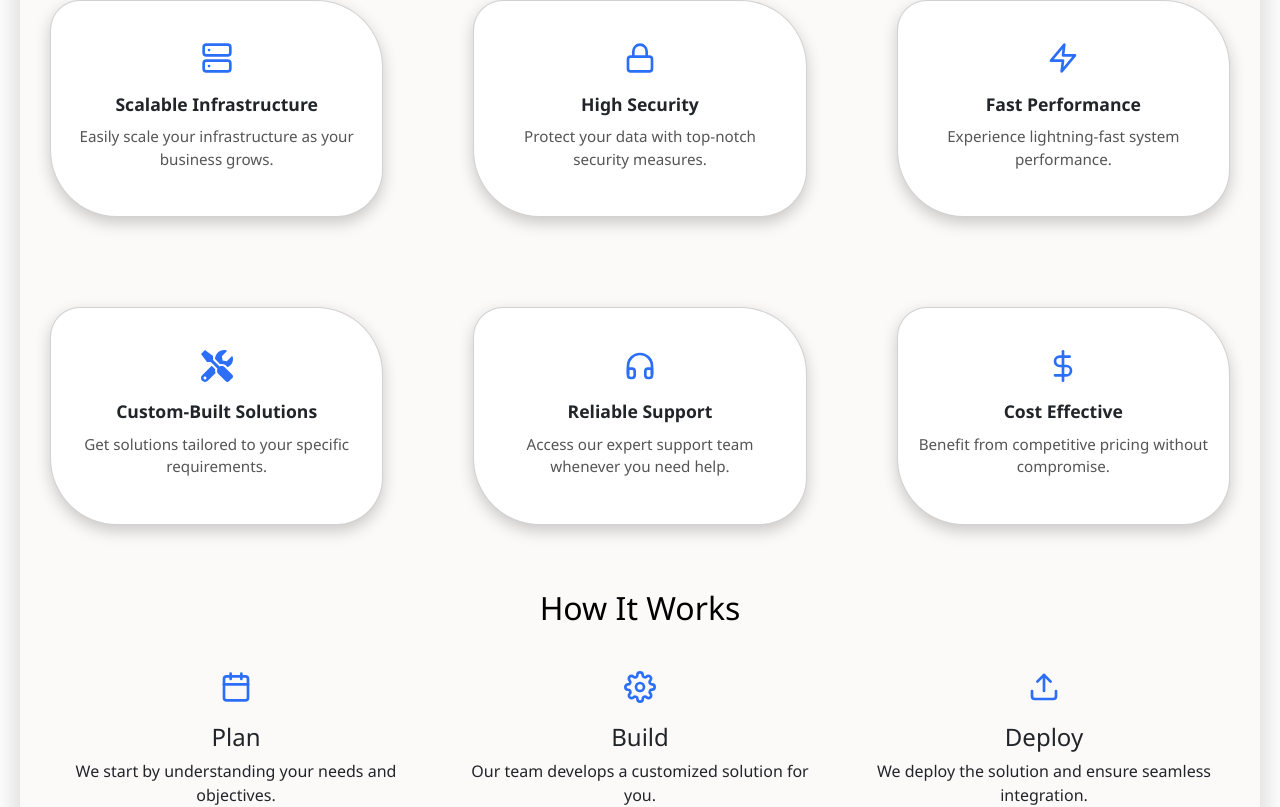
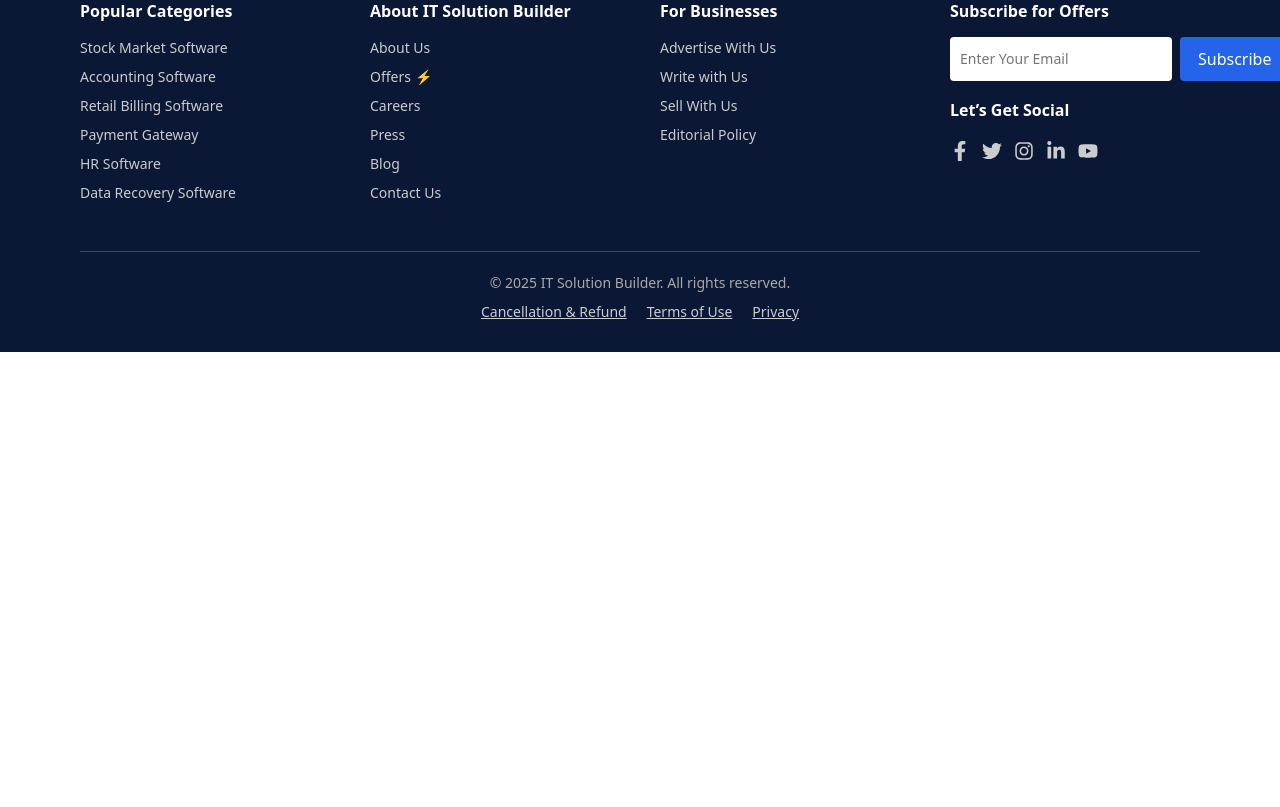
Before and after one commit to Rajnishcodes/IT-Solutions, a React (Vite) app: page / in a window 1280 px wide. Shown: the part 2796-3603 px from the top of the page. After the commit the page ends 3148 px from the top, so only its background shows below. Built offline with nearby package versions, Linux system fonts and the light colour scheme.

Commit message:
Upadation

```diff
--- a/src/App.jsx
+++ b/src/App.jsx
@@ -31,7 +31,7 @@ import PaymentGateway from "../Popular/PaymentGateway";
 import HRSoftware from "../Popular/HRSoftware";
 import DataRecovery from "../Popular/DataRecovery";
 import Advertise from "./Businesses/Advertise";
-import WhyChooseUs from "./pages/WhyChooseUs"; // kept from other branch
+
 
 const App = () => {
   return (
@@ -44,7 +44,6 @@ const App = () => {
           element={
             <>
               <Hero />
-              <WhyChooseUs /> {/* Optional section below Hero */}
             </>
           }
         />
--- a/src/pages/AwsService.jsx
+++ b/src/pages/AwsService.jsx
@@ -1,6 +1,6 @@
 import React from "react";
 import { FaAws, FaCloud, FaServer, FaShieldAlt, FaDatabase } from "react-icons/fa";
-import "../styles/AWSService.css";
+import "../styles/AwsService.css";
 
 const AWSService = () => {
   const awsFeatures = [
--- a/src/pages/Contact.jsx
+++ b/src/pages/Contact.jsx
@@ -80,20 +80,6 @@ const SimpleContactForm = () => {
             />
           </div>
 
-          <label htmlFor="service">Choose Service</label>
-          <select
-            id="service"
-            value={formData.service}
-            onChange={handleChange}
-          >
-            <option value="">-- Select a Service --</option>
-            <option value="web">Web Development</option>
-            <option value="mobile">Mobile App Development</option>
-            <option value="cybersecurity">Cybersecurity</option>
-            <option value="cloud">Cloud Solutions</option>
-            <option value="consulting">IT Consulting</option>
-          </select>
-
           <textarea
             id="message"
             placeholder="Message"
--- a/src/pages/WhyChooseUs.jsx
+++ /dev/null
@@ -1,53 +0,0 @@
-import React from "react";
-import "../styles/WhyChooseUs.css";
-import { FiServer, FiLock, FiZap, FiSettings, FiHeadphones, FiDollarSign, FiCalendar, FiUpload } from "react-icons/fi";
-import { FaTools } from "react-icons/fa";
-
-const WhyChooseUs = () => {
-  const features = [
-    { icon: <FiServer />, title: "Scalable Infrastructure", desc: "Easily scale your infrastructure as your business grows." },
-    { icon: <FiLock />, title: "High Security", desc: "Protect your data with top-notch security measures." },
-    { icon: <FiZap />, title: "Fast Performance", desc: "Experience lightning-fast system performance." },
-    { icon: <FaTools />, title: "Custom-Built Solutions", desc: "Get solutions tailored to your specific requirements." },
-    { icon: <FiHeadphones />, title: "Reliable Support", desc: "Access our expert support team whenever you need help." },
-    { icon: <FiDollarSign />, title: "Cost Effective", desc: "Benefit from competitive pricing without compromise." },
-  ];
-
-  const steps = [
-    { icon: <FiCalendar />, title: "Plan", desc: "We start by understanding your needs and objectives." },
-    { icon: <FiSettings />, title: "Build", desc: "Our team develops a customized solution for you." },
-    { icon: <FiUpload />, title: "Deploy", desc: "We deploy the solution and ensure seamless integration." },
-  ];
-
-  return (
-    <div className="why-choose-us">
-      <section className="choose-section">
-        <h2>Why Choose Us</h2>
-        <div className="grid">
-          {features.map((item, index) => (
-            <div className="card" key={index}>
-              <div className="icon">{item.icon}</div>
-              <h4>{item.title}</h4>
-              <p>{item.desc}</p>
-            </div>
-          ))}
-        </div>
-      </section>
-
-      <section className="how-it-works">
-        <h2>How It Works</h2>
-        <div className="steps">
-          {steps.map((step, index) => (
-            <div className="step" key={index}>
-              <div className="icon">{step.icon}</div>
-              <h4>{step.title}</h4>
-              <p>{step.desc}</p>
-            </div>
-          ))}
-        </div>
-      </section>
-    </div>
-  );
-};
-
-export default WhyChooseUs;
--- a/src/styles/WhyChooseUs.css
+++ /dev/null
@@ -1,120 +0,0 @@
-.why-choose-us {
-  background: #fcf9f9;
-  margin: -29px 20px 30px;
-  font-family: 'Segoe UI', sans-serif;
-  padding: 10px 30px 50px;
-  box-shadow: 0 10px 30px rgba(0, 0, 0, 0.2);
-}
-
-.choose-section, .how-it-works {
-  max-width: 1200px;
-  margin: auto;
-  text-align: center;
-}
-
-.choose-section h2,
-.how-it-works h2 {
-  font-size: 2rem;
-  margin-bottom: 30px;
-}
-
-.grid {
-  display: grid;
-  gap: 90px;
-  grid-template-columns: repeat(auto-fit, minmax(240px, 1fr));
-}
-
-.card {
-  background: #fff;
-  padding: 30px 20px;
-  border-radius: 30px 67px 47px;
-  box-shadow: 0 6px 16px rgba(0,0,0,0.2);
-  transition: all 0.3s ease;
-}
-
-.card:hover {
-  transform: translateY(-4px);
-  box-shadow: 0 10px 25px rgba(0,0,0,0.2);
-}
-
-.icon {
-  font-size: 32px;
-  color: #2b6ff8;
-  margin-bottom: 15px;
-}
-
-.card h4 {
-  font-size: 1.1rem;
-  margin-bottom: 10px;
-  font-weight: 600;
-}
-
-.card p {
-  font-size: 0.95rem;
-  color: #555;
-}
-
-/* How It Works Section */
-.how-it-works {
-  margin-top: 4rem;
-  text-align: center;
-}
-
-.how-it-works h2 {
-  font-size: 2rem;
-  margin-bottom: 2rem;
-  color: black;
-}
-
-/* Step Boxes Container */
-.steps {
-  display: grid;
-  gap: 2rem;
-  grid-template-columns: repeat(auto-fit, minmax(240px, 1fr));
-}
-
-/* Each Step Box */
-.step-box {
-  background: #fff;
-  padding: 30px 20px;
-  border-radius: 30px 67px 47px;
-  box-shadow: 0 6px 16px rgba(0, 0, 0, 0.2);
-  transition: all 0.3s ease;
-}
-
-.step-box:hover {
-  transform: translateY(-8px);
-  box-shadow: 0 10px 20px rgba(0, 0, 0, 0.35);
-}
-
-/* Icon Styling */
-.step-box .icon {
-  font-size: 2.5rem;
-  color: #2b6ff8;
-  margin-bottom: 1rem;
-}
-
-/* Title & Description */
-.step-box h4 {
-  font-size: 1.1rem;
-  margin-bottom: 10px;
-  font-weight: 600;
-}
-
-.step-box p {
-  font-size: 1rem;
-  line-height: 1.6;
-  color: #555;
-}
-
-/* Responsive Adjustments */
-@media (max-width: 768px) {
-  .steps {
-    grid-template-columns: 1fr;
-    gap: 1.5rem;
-  }
-
-  .step-box {
-    max-width: 100%;
-  }
-}
```
Also changed, not shown: src/components/Dashboard.jsx (deleted, +0 -16 lines).
